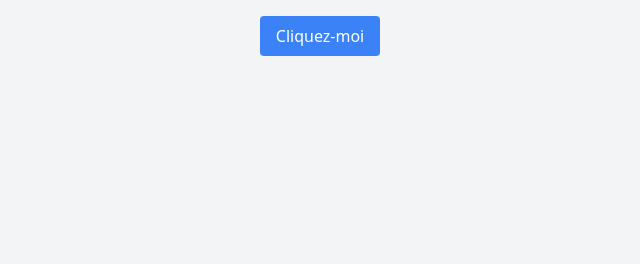
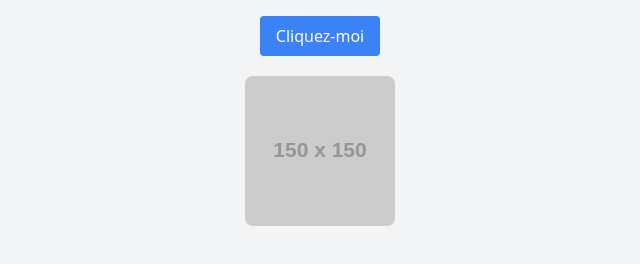
Before and after one commit to GaiaBathea/td1-git, a plain HTML site: page index.html in a window 1280 px wide. Shown: the part 40-304 px from the top of the page, without its empty margins (320-960 px from the left). Drawn offline with nearby package versions, Linux system fonts and the light colour scheme; placeholder pictures from the web are drawn by us.

Commit message:
"ajout image"

```diff
--- a/index.html
+++ b/index.html
@@ -11,5 +11,9 @@
 <button class="mt-5 px-4 py-2 bg-blue-500 text-white rounded">
     Cliquez-moi
 </button>
+<img
+        src="https://placehold.co/150"
+        alt="Image de test"
+        class="mt-5 mx-auto rounded-lg">
 </body>
 </html>
```
